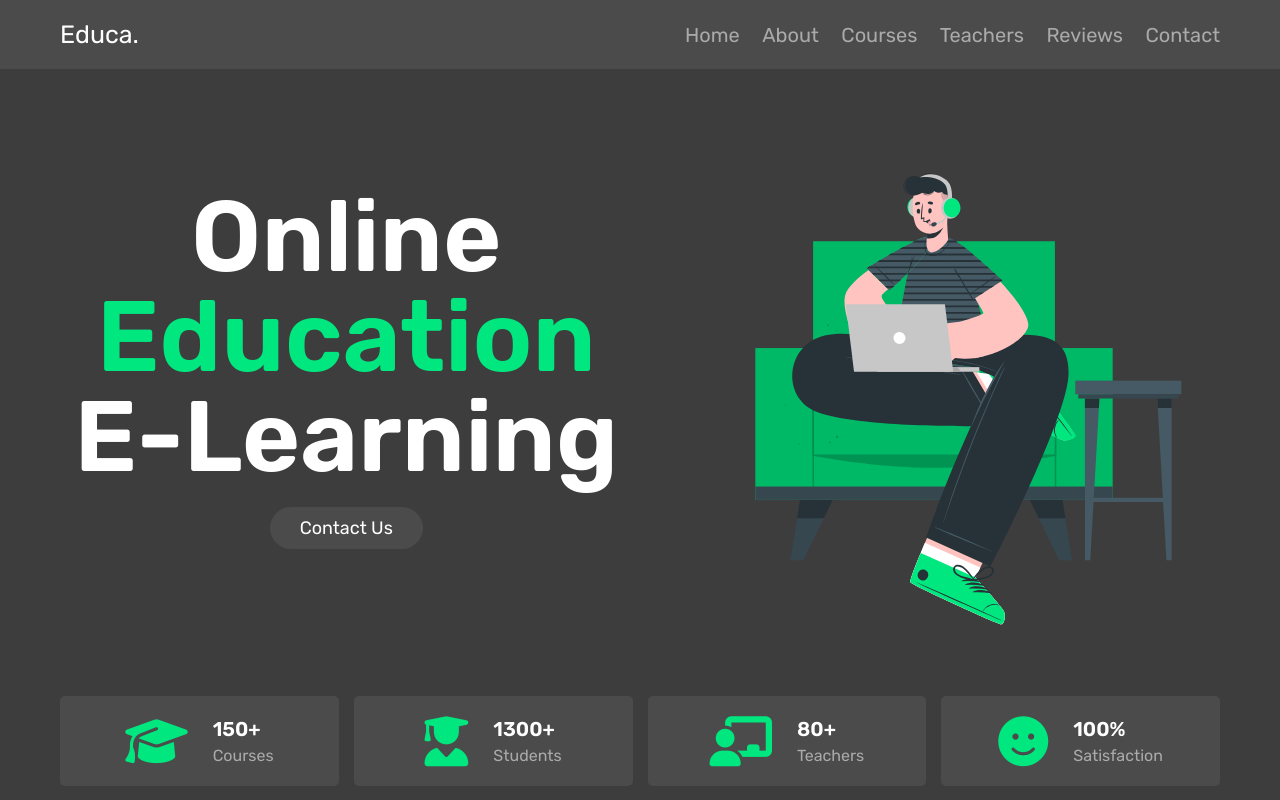
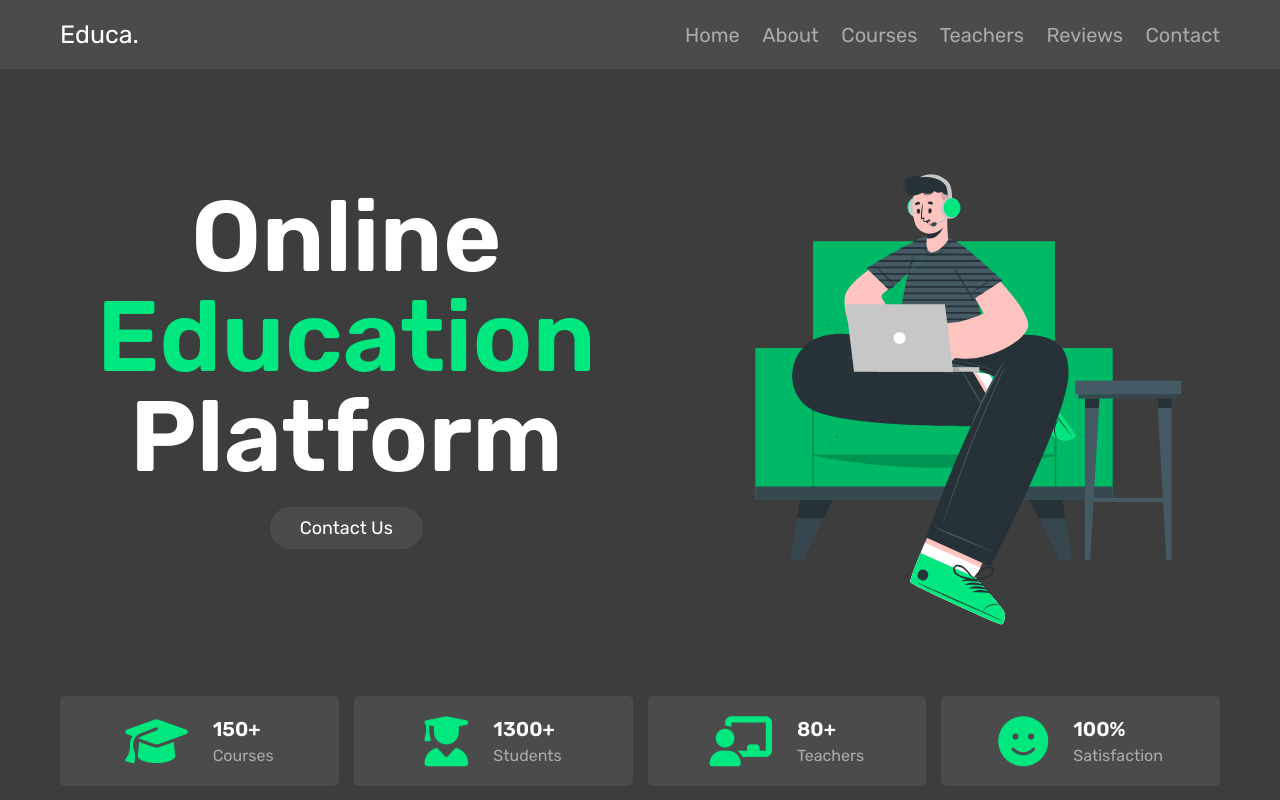
Before and after one commit to Jtcontrolla/E-learning-landing-page-webapp, a plain HTML site: page index.html in a window 1280 px wide. Shown: the top 800 px of the page. Drawn offline with nearby package versions, Linux system fonts and the light colour scheme.

Commit message:
updated platform

```diff
--- a/index.html
+++ b/index.html
@@ -50,7 +50,7 @@
    <div class="row">
 
       <div class="content">
-         <h3>online <span>education</span> E-learning </h3>
+         <h3>online <span>education</span> platform</h3>
          <a href="#contact" class="btn">contact us</a>
       </div>
 
```
